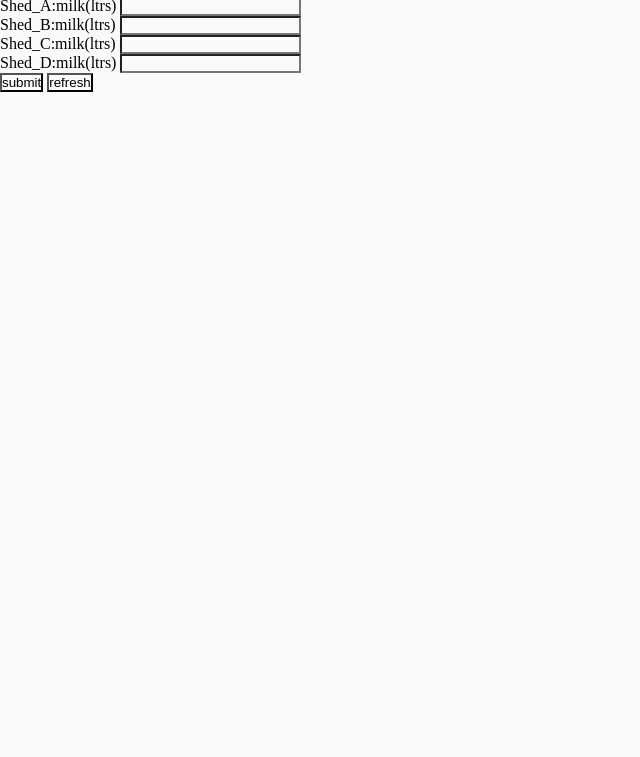
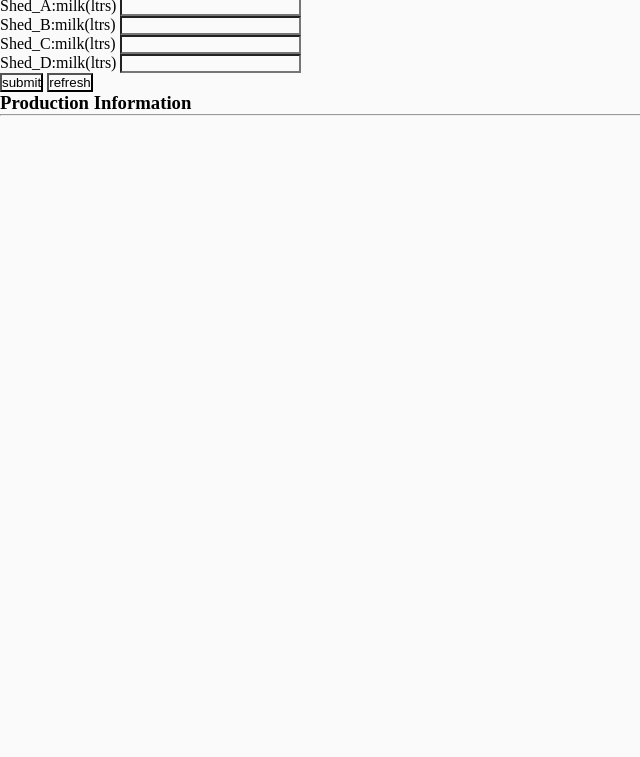
Before and after one commit to michael-mbugua/Dairy-farm, a plain HTML site: page index.html in a window 1280 px wide. Shown: the part 43-800 px from the top of the page, without its empty margins (0-640 px from the left). Drawn offline with Linux system fonts and the light colour scheme.

```diff
--- a/index.html
+++ b/index.html
@@ -33,6 +33,14 @@
                     <button type="submit">submit</button>
                     <button id="refresh" type="reset" onclick="resetPage();">refresh</button>
                 </form>
+            </div>
+            <div class="display">
+                <h3 id="displayTitle">Production Information</h3>
+                <hr>
+                <p id="outputData"></p>
+            </div>
+        </div>
+    </section>
     <script src="/javascript/index.js"></script>
 </body>
 </html>
```
